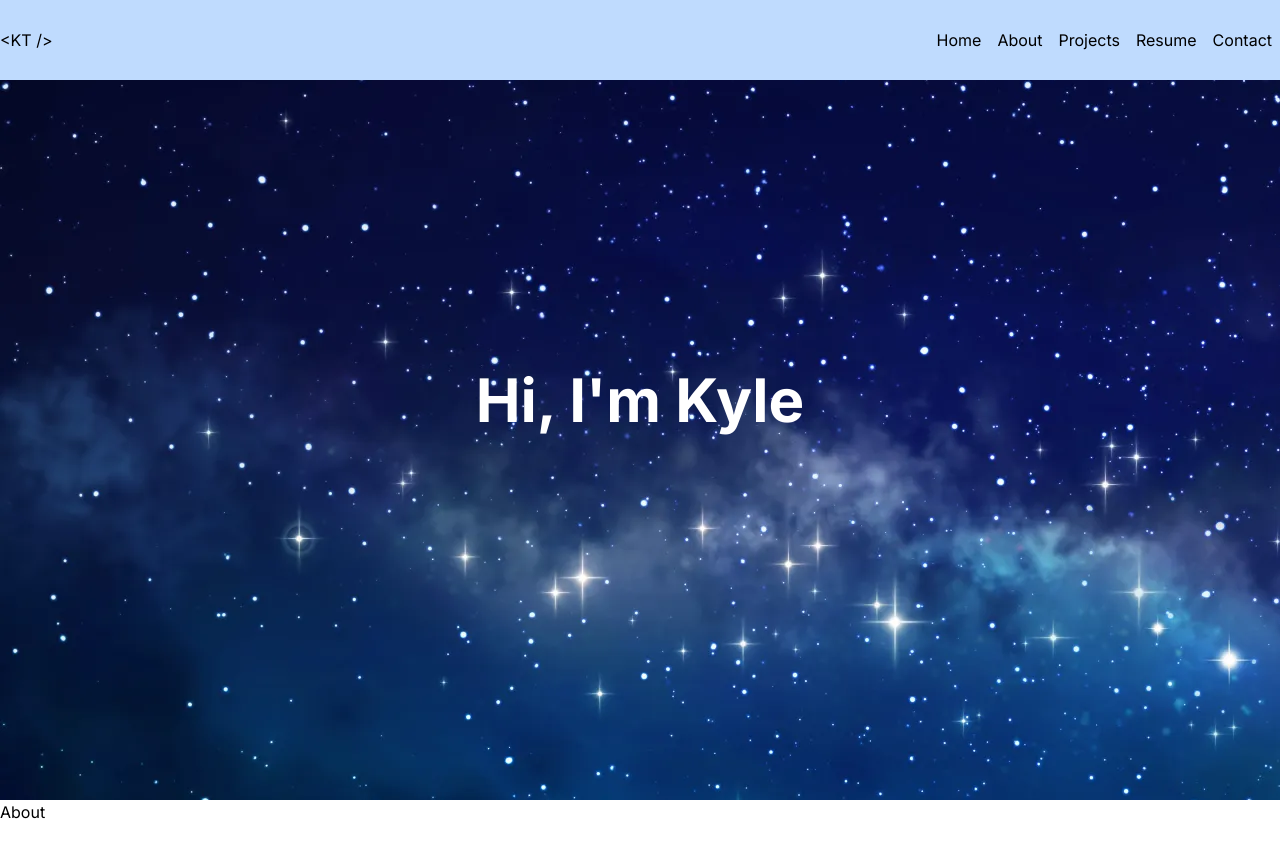
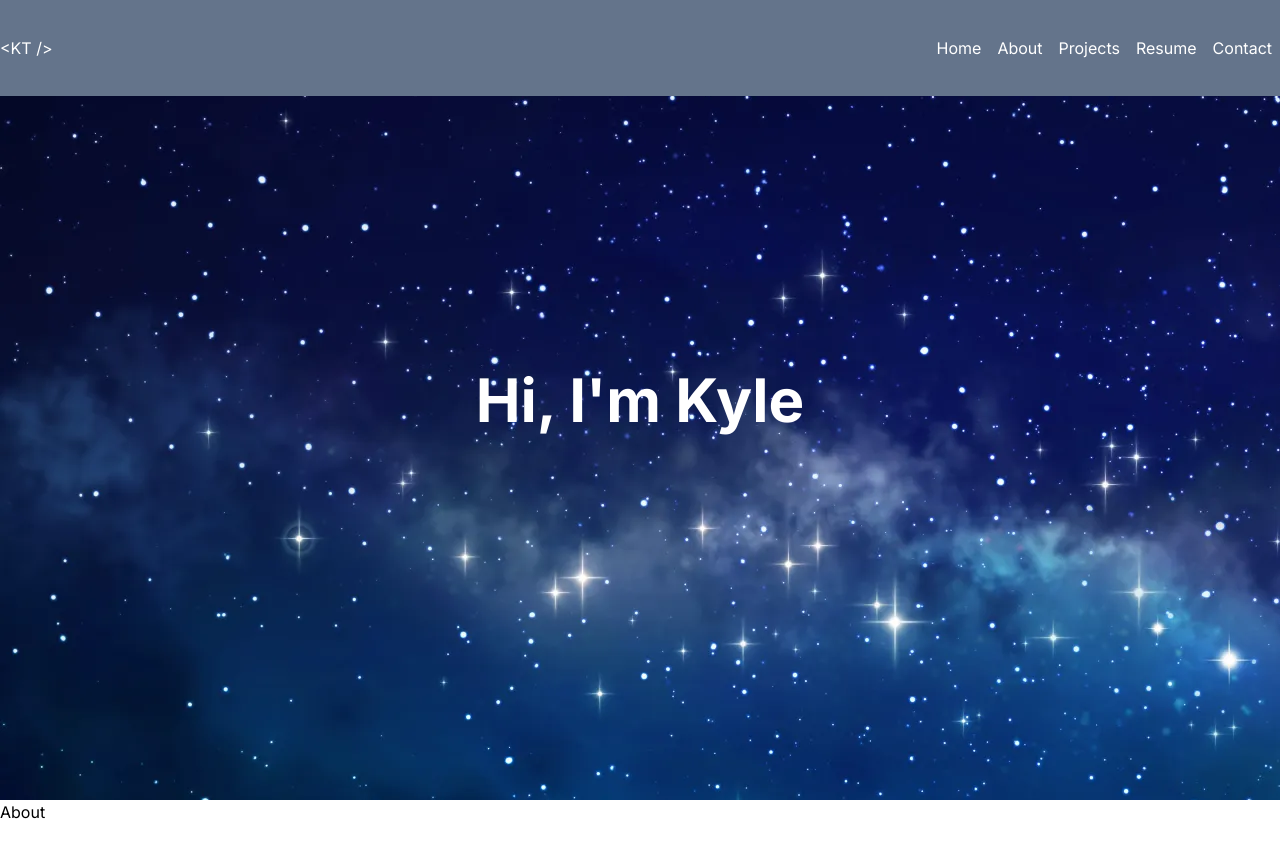
Before and after one commit to KyleMThornton/kylethorntondev, a Next.js app: page / in a window 1280 px wide. Shown: the top 858 px of the page. Built offline with nearby package versions, Linux system fonts and the light colour scheme.

Commit message:
Add height and opacity transition

```diff
--- a/src/app/components/Navbar.tsx
+++ b/src/app/components/Navbar.tsx
@@ -1,6 +1,33 @@
+"use client";
+
+import { useEffect, useState } from "react";
+
 export default function Navbar() {
+  const [navbarOpacity, setNavbarOpacity] = useState(0);
+  const [navbarHeight, setNavbarHeight] = useState(24);
+
+  useEffect(() => {
+    const handleScroll = () => {
+      const currentOpacity = window.scrollY > 50 ? 1 : 0;
+      const currentHeight = window.scrollY > 50 ? 20 : 24;
+      setNavbarOpacity(currentOpacity);
+      setNavbarHeight(currentHeight);
+    };
+
+    window.addEventListener("scroll", handleScroll);
+
+    return () => {
+      window.removeEventListener("scroll", handleScroll);
+    };
+  }, []);
+
   return (
-    <nav className="fixed w-full bg-blue-200 h-20 flex items-center z-50 top-0">
+    <nav
+      className={`fixed w-full h-${navbarHeight} transition-height duration-500 ease-in-out flex items-center top-0 text-white`}
+    >
+      <div
+        className={`fixed w-full h-${navbarHeight} h-24 bg-slate-500 -z-10 transition-height transition-opacity duration-500 ease-in-out opacity-${navbarOpacity}`}
+      ></div>
       <div className="container flex justify-between align-middle">
         <h2>&lt;KT /&gt;</h2>
         <ul className="flex">
```
